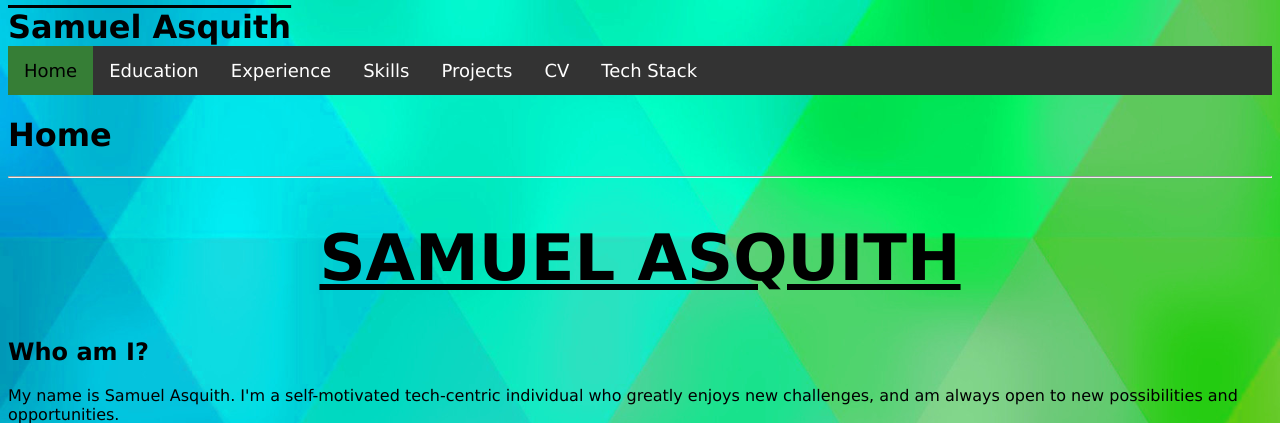
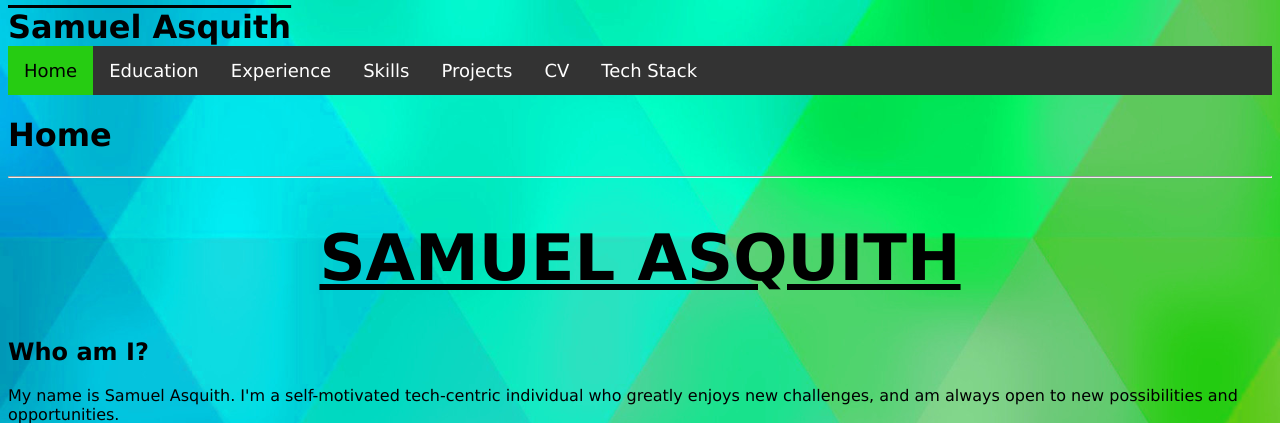
Before and after one commit to Sboncio/website, a Flask app: page / in a window 1280 px wide, with the pointer over the restyled element. Shown: the top 423 px of the page. Run offline with Flask 2, Linux system fonts and the light colour scheme.

Commit message:
Changed colours

```diff
--- a/app/application/static/css/main.css
+++ b/app/application/static/css/main.css
@@ -42,7 +42,7 @@ ul li a{
 }
 
 ul li a:hover{
-    background-color: rgb(54, 126, 54);
+    background-color: rgb(38,204,18);
     color: black;
 }
 /*
```
